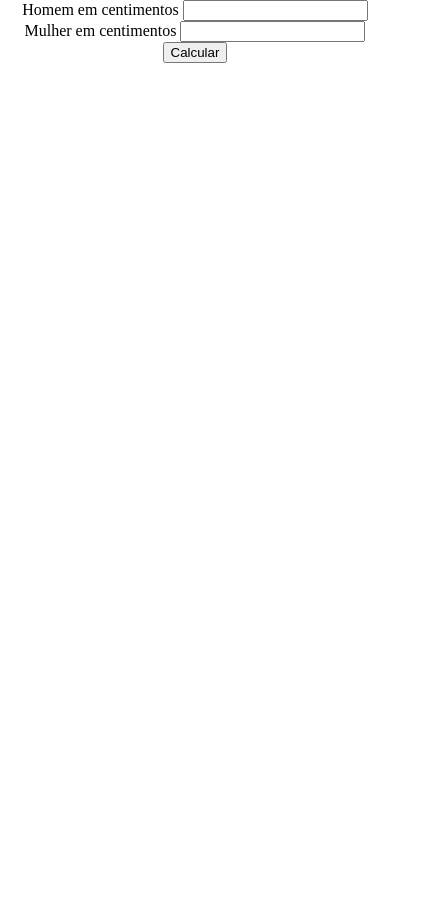
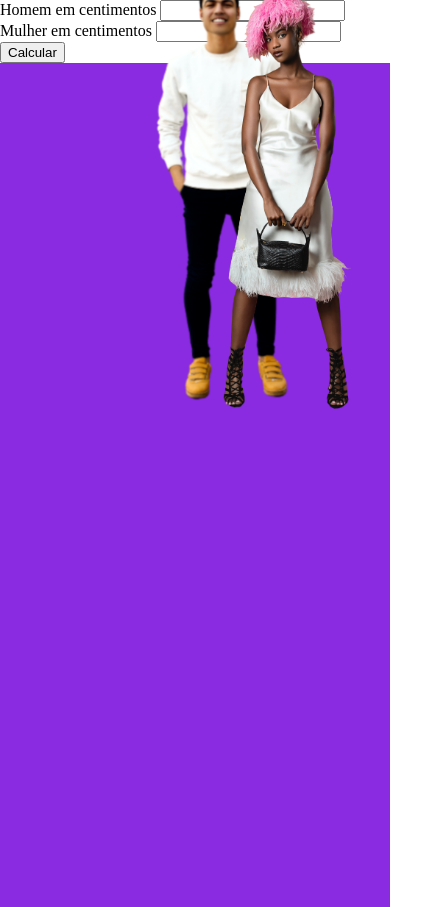
Before and after one commit to johnstonpc/NossaAltura, a plain HTML site: page index.html in a window 390 px wide. Shown: the whole page, 437 px wide, since content can reach past the window. Before the commit the page ends 844 px from the top, so only its background shows below. Drawn offline with Linux system fonts and the light colour scheme.

Commit message:
Update estilo.css

```diff
--- a/estilo.css
+++ b/estilo.css
@@ -3,51 +3,65 @@
     box-sizing: border-box;
 
 }
-main{
+.imagens{
+    display: flex;
+    justify-content: center;
+    background-color: blueviolet;
+    height: 100vh;
+}
+#foto1{
+    position: absolute;
+    bottom: 20%;
+    left: 30%;
+    margin-right: 70%;
+}
+#foto2{
+    position: absolute;
+    bottom: 22%;
+    right: 40%;
+    margin-left: 60%;
+}
+@media (max-width: 600px)
 
-    margin-top: 2px;
-    width: 600px;
-    margin-left: 25%;
-    margin-right: 20%;
-    height: 100vh;
-    padding-top: 3px;
-    padding-bottom: 0%;
-    background-color: rgb(112, 235, 218);
-    display: none;
-
+{
+    .imagens{
+    display: flex;
+    justify-content: center;
+    background-color: blueviolet;
+    height: 600px;
+    width: 320px;
+}
+#foto1{
+    position: absolute;
+    bottom: 10%;
+    left: 18%;
 
 }
-.imagens{
-    background-color: black;
+#foto2{
+    position: absolute;
+    bottom: 12%;
+    left: -25%;
+}
+}
+@media (max-width: 1100px)
+
+{
+    .imagens{
     display: flex;
     justify-content: center;
-
+    background-color: blueviolet;
+    height: 100vh;
+    width: 100vw;
+}
+#foto1{
+    position: absolute;
+    bottom: 50%;
+    left: 25%;
 
 }
-
-.dados{
-    text-align: center;
+#foto2{
+    position: absolute;
+    bottom: 50%;
+    left: -25%;
 }
-#foto1{
-   position: relative;
-   left:15%;
-   bottom: 0%;
 }
-#foto2{
-    position: relative;
-    right: 15%;
-    bottom: 0%;
-
- }
- .conteudoh{
-    margin-bottom: 0%;
-    padding-bottom: 0%;
-    position: fixed;
-    bottom: 0%;
- }
- .conteudom{
-    margin-bottom: 0%;
-    padding-bottom: 0%;
-    position: fixed;
-    bottom: 1%;
- }
```
